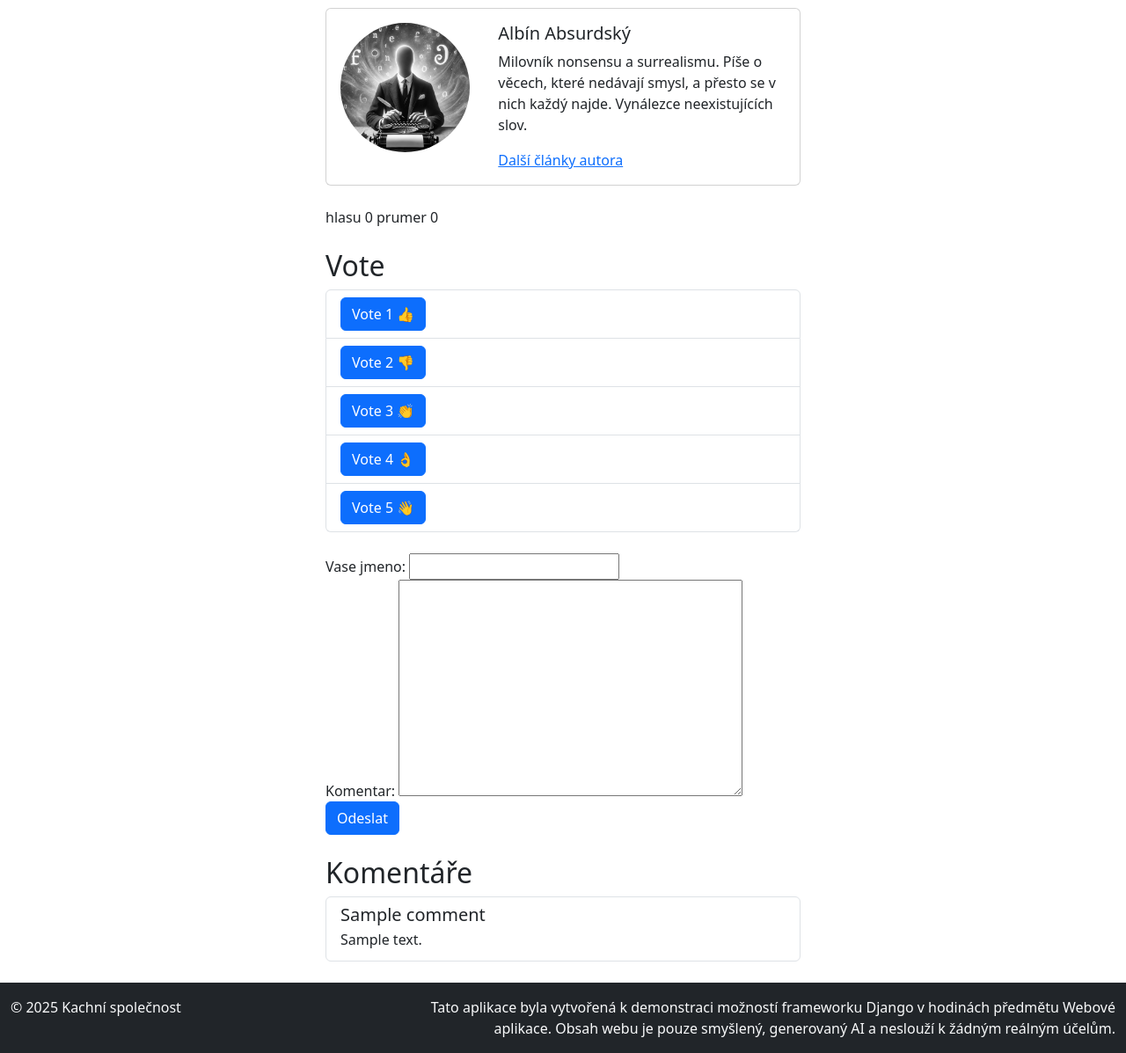
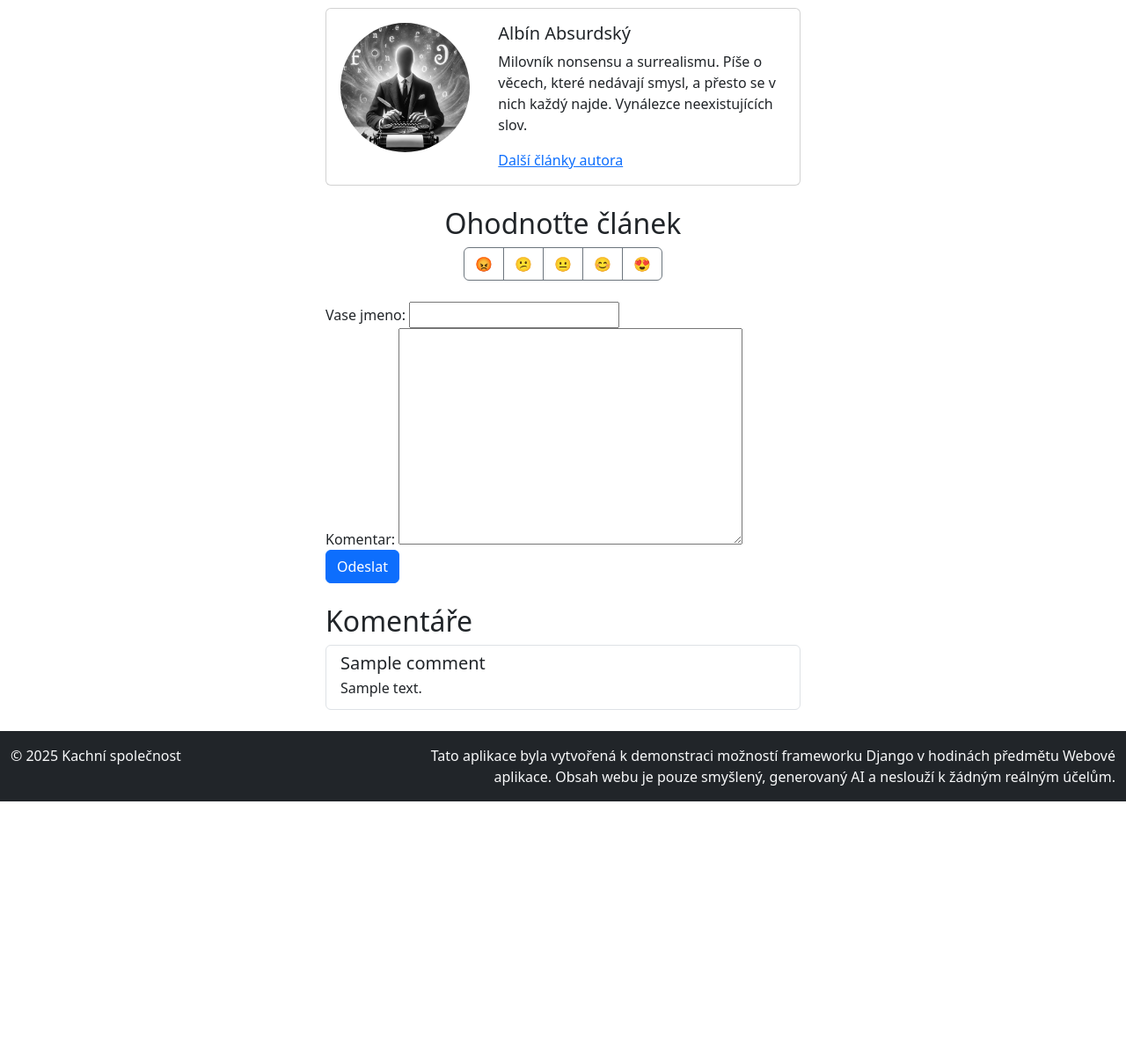
Before and after one commit to gyarab/2024_WA_INF1_foltin_python, a Django app: page /article/1/ in a window 1280 px wide. Shown: the part 859-2056 px from the top of the page at 88% size. After the commit the page ends 1770 px from the top, so only its background shows below. Run offline with Django 5.2, Linux system fonts and the light colour scheme; data comes from the database, SQL or seed files in the repository; tables that the repository leaves empty hold one stand-in row (values such as "Sample post").

Commit message:
minor cleanup

```diff
--- a/content/templates/content/article.html
+++ b/content/templates/content/article.html
@@ -46,29 +46,26 @@
                 </div>
             </div>
         </div>
-        <div>
-            hlasu {{ article.vote_count }}
-            prumer {{ article.vote_avg }}
-        </div>
-        <div class="my-4">
-            <h2>Vote</h2>
-            <ul class="list-group">
-                <li class="list-group-item">
-                    <a href="?vote=1" class="btn btn-primary">Vote 1 &#128077;</a>
-                </li>
-                <li class="list-group-item">
-                    <a href="?vote=2" class="btn btn-primary">Vote 2 &#128078;</a>
-                </li>
-                <li class="list-group-item">
-                    <a href="?vote=3" class="btn btn-primary">Vote 3 &#128079;</a>
-                </li>
-                <li class="list-group-item">
-                    <a href="?vote=4" class="btn btn-primary">Vote 4 &#128076;</a>
-                </li>
-                <li class="list-group-item">
-                    <a href="?vote=5" class="btn btn-primary">Vote 5 &#128075;</a>
-                </li>
-            </ul>
+        <div class="my-4 text-center">
+            {% if voted %}
+                <h2>Hodnocení</h2>
+                <div class="alert alert-info" role="alert">
+                    {% if article.vote_count > 0 %}
+                        <strong>{{ article.vote_avg|floatformat:2 }}</strong> (hlasů {{ article.vote_count }})
+                    {% else %}
+                        Žádné hlasy
+                    {% endif %}
+                </div>
+            {% else %}
+                <h2>Ohodnoťte článek</h2>
+                <div class="btn-group" role="group" aria-label="Rating">
+                    <a href="?vote=1" class="btn btn-outline-secondary">😡</a>
+                    <a href="?vote=2" class="btn btn-outline-secondary">😕</a>
+                    <a href="?vote=3" class="btn btn-outline-secondary">😐</a>
+                    <a href="?vote=4" class="btn btn-outline-secondary">😊</a>
+                    <a href="?vote=5" class="btn btn-outline-secondary">😍</a>
+                </div>
+            {% endif %}
         </div>
         <div>
             <form action="" method="POST">
--- a/content/views.py
+++ b/content/views.py
@@ -33,9 +33,10 @@ def article(request, id):
             comment.user_agent = request.META.get('HTTP_USER_AGENT')
             comment.save()
             return HTTPResponseRedirect(reverse('content:article', args=[id]))
+
     if request.method == 'GET' and 'vote' in request.GET:
-        cookiename=f'voted_{article.id}'
-        if cookiename in request.COOKIES:
+        cookie_name=f'voted_{article.id}'
+        if cookie_name in request.COOKIES:
             return HTTPResponseRedirect(reverse('content:article', args=[id]))
 
         vote = int(request.GET['vote'])
@@ -45,15 +46,17 @@ def article(request, id):
             article.save()
 
             response = HTTPResponseRedirect(reverse('content:article', args=[id]))
-            response.set_cookie(cookiename, '1')
+            #response.set_cookie(cookie_name, '1')
             return response
 
+    voted = request.COOKIES.get(f'voted_{id}')
 
     return render(request, 'content/article.html', {
             'categories': categories,
             'authors': authors,
             'article': article,
-            'form': form
+            'form': form,
+            'voted': voted,
             })
 
 def category(request, id):
```
